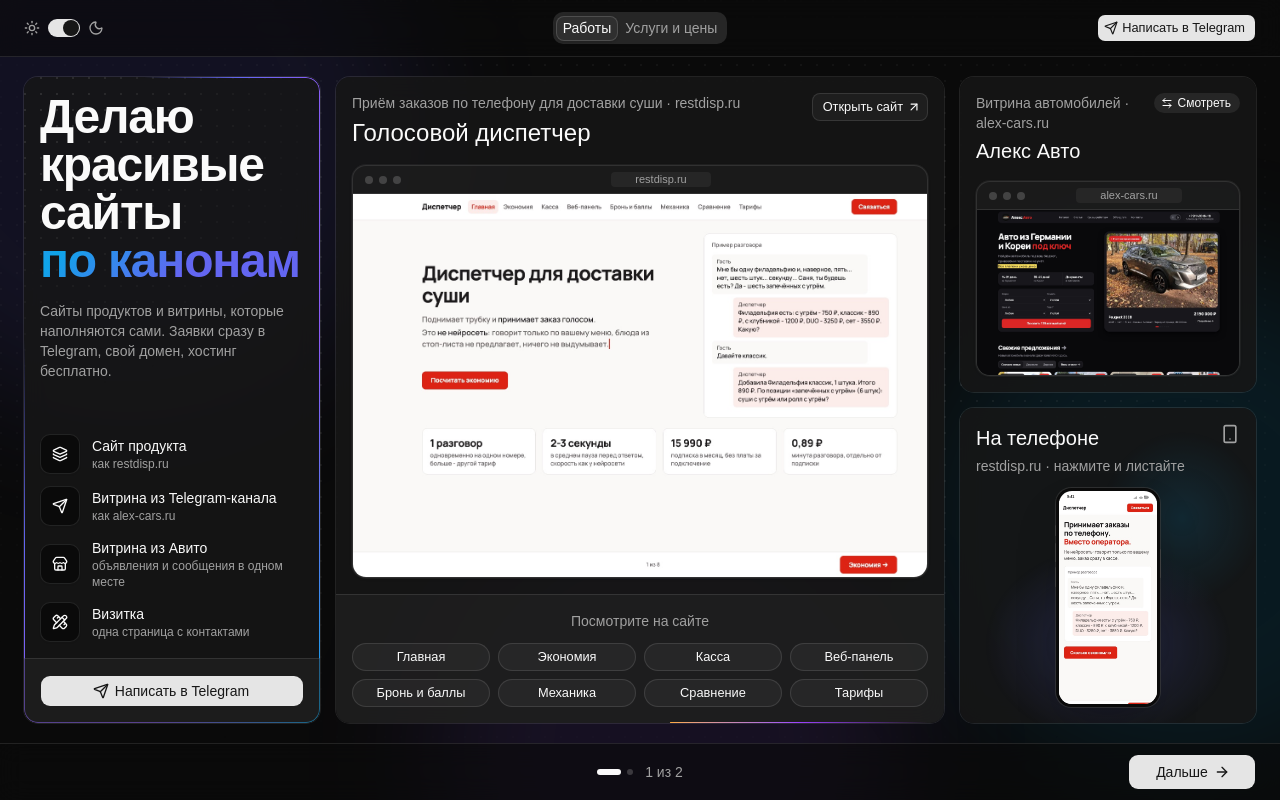
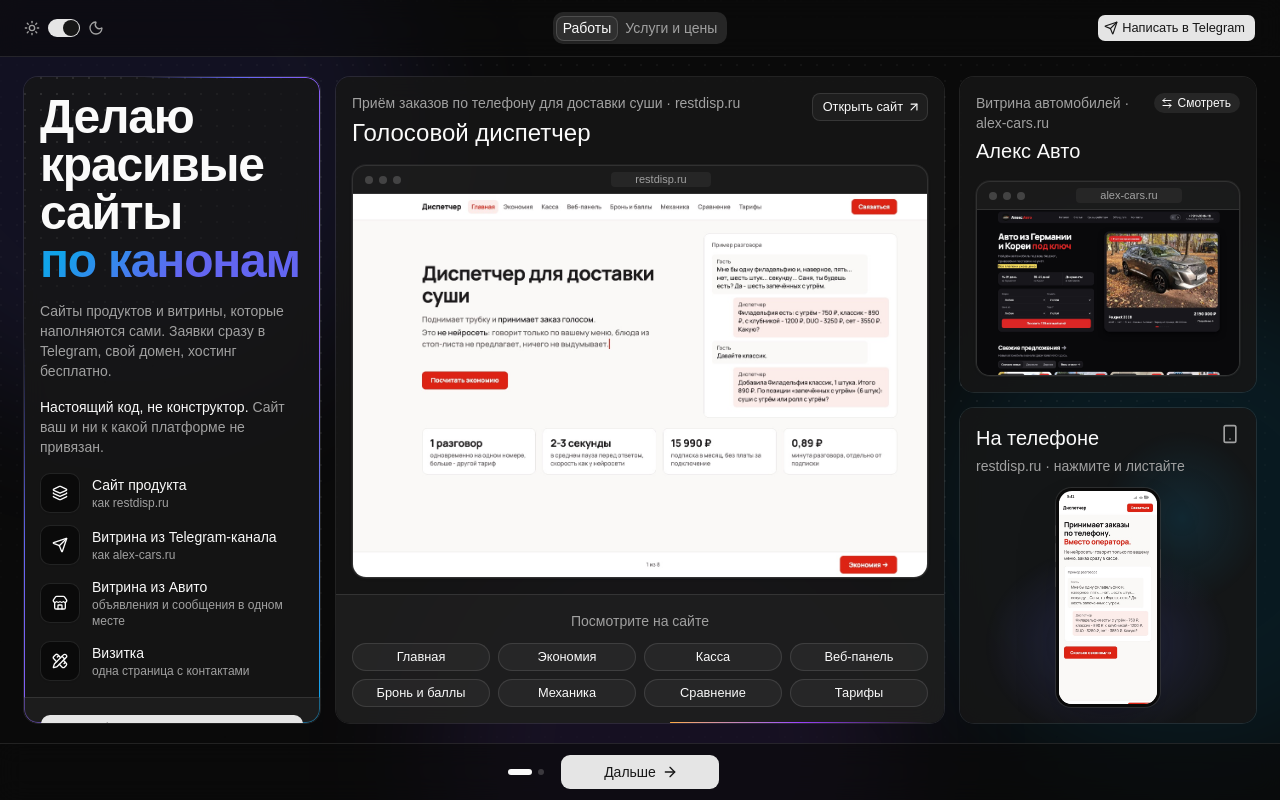
Before and after one commit to gozeff/imakeit, a React (Vite) app: page / in a window 1280 px wide. Built offline with nearby package versions, Linux system fonts and the light colour scheme.

Commit message:
Готовлю демо, настоящий код без конструкторов, честная форма связи, кнопка по центру, подсказка в окне внизу
Co-Authored-By: Claude Opus 5.5 <noreply@anthropic.com>

```diff
--- a/src/App.tsx
+++ b/src/App.tsx
@@ -164,6 +164,10 @@ function Intro() {
         <p className="text-muted-foreground">
           Сайты продуктов и витрины, которые наполняются сами. Заявки сразу в Telegram, свой
           домен, хостинг бесплатно.
+        </p>
+        <p className="text-sm text-muted-foreground">
+          <span className="font-medium text-foreground">Настоящий код, не конструктор.</span> Сайт
+          ваш и ни к какой платформе не привязан.
         </p>
         <div className="mt-auto flex flex-col gap-3">
           {doing.map((s) => (
@@ -388,9 +392,9 @@ function Plans() {
 function How() {
   const steps = [
     ["Смотрю, что у вас есть", "Канал, Авито, старый сайт или просто рассказ."],
-    ["Собираю демо бесплатно", "Присылаю ссылку, смотрите на телефоне."],
+    ["Готовлю демо бесплатно", "Присылаю ссылку, смотрите на телефоне."],
     ["Правки и оплата", "Платите, когда сайт нравится."],
-    ["Запуск", "Ваш домен, https и бот заявок."],
+    ["Запуск", "Ваш домен, https и бот заявок. Код ваш, без конструкторов."],
   ]
   return (
     <Card className={cn("md:col-span-2", tile)}>
@@ -426,25 +430,27 @@ function Contact() {
       />
       <CardHeader className="relative">
         <CardDescription>Связаться</CardDescription>
-        <CardTitle className="text-xl">Пришлите ссылку - покажу ваш сайт</CardTitle>
+        <CardTitle className="text-xl">Расскажите, какой сайт нужен</CardTitle>
       </CardHeader>
       <CardContent className="relative flex-1">
         <form
           className="flex flex-col gap-3 sm:flex-row sm:items-end"
           onSubmit={(e) => {
             e.preventDefault()
-            window.open(TG, "_blank")
+            const link = new FormData(e.currentTarget).get("channel")?.toString().trim()
+            const text = link ? `Здравствуйте! Хочу сайт. Вот что у меня есть: ${link}` : "Здравствуйте! Хочу сайт."
+            window.open(`${TG}?text=${encodeURIComponent(text)}`, "_blank")
           }}
         >
           <Field className="flex-1">
-            <FieldLabel htmlFor="channel">Канал, Авито или сайт</FieldLabel>
+            <FieldLabel htmlFor="channel">Ссылка на канал, Авито или сайт, если есть</FieldLabel>
             <InputGroup>
-              <InputGroupInput id="channel" placeholder="t.me/ваш_канал" />
+              <InputGroupInput id="channel" name="channel" placeholder="t.me/ваш_канал" />
             </InputGroup>
           </Field>
           <Button type="submit">
-            Показать мой сайт
-            <ArrowRightIcon data-icon="inline-end" />
+            <SendIcon data-icon="inline-start" />
+            Отправить в Telegram
           </Button>
         </form>
       </CardContent>
@@ -572,17 +578,8 @@ export default function App() {
       </div>
 
       <footer className="relative border-t bg-background/60 backdrop-blur-md">
-        <div className="mx-auto flex h-14 max-w-7xl items-center justify-between gap-4 px-4 md:px-6">
-          <div className="w-32">
-            {page > 0 && (
-              <Button variant="outline" size="lg" className="w-full" onClick={() => goTo(page - 1)}>
-                <ArrowLeftIcon data-icon="inline-start" />
-                Назад
-              </Button>
-            )}
-          </div>
-          <div className="flex items-center gap-3">
-            <div className="flex items-center gap-1.5" aria-hidden="true">
+        <div className="mx-auto grid h-14 max-w-7xl grid-cols-[1fr_auto_1fr] items-center gap-4 px-4 md:px-6">
+          <div className="flex items-center justify-end gap-1.5" aria-hidden="true">
             {pages.map((p, i) => (
               <span
                 key={p}
@@ -593,18 +590,17 @@ export default function App() {
               />
             ))}
           </div>
-            <span className="text-sm whitespace-nowrap text-muted-foreground tabular-nums">
-              {page + 1} из {pages.length}
-            </span>
-          </div>
-          <div className="w-32">
-            {page < pages.length - 1 && (
-              <Button size="lg" className="w-full" onClick={() => goTo(page + 1)}>
+          {page < pages.length - 1 ? (
+            <Button size="lg" className="w-40" onClick={() => goTo(page + 1)}>
               Дальше
               <ArrowRightIcon data-icon="inline-end" />
             </Button>
+          ) : (
+            <Button variant="outline" size="lg" className="w-40" onClick={() => goTo(page - 1)}>
+              <ArrowLeftIcon data-icon="inline-start" />
+              Назад
+            </Button>
           )}
-          </div>
         </div>
       </footer>
     </div>
--- a/src/components/previews.tsx
+++ b/src/components/previews.tsx
@@ -1,5 +1,5 @@
 import { useLayoutEffect, useRef, useState, type ReactNode } from "react"
-import { ArrowUpRightIcon, BatteryFullIcon, CheckIcon, SendIcon, SignalIcon, WifiIcon } from "lucide-react"
+import { ArrowUpRightIcon, BatteryFullIcon, CheckIcon, MousePointerClickIcon, SendIcon, SignalIcon, WifiIcon } from "lucide-react"
 
 import { Badge } from "@/components/ui/badge"
 import { Button } from "@/components/ui/button"
@@ -138,16 +138,18 @@ export function SitePreview({
         style={{ width: "min(64rem, calc((100svh - 11rem) * 1.6), calc(100vw - 2rem))", maxWidth: "none" }}
       >
         <DialogHeader className="flex-row items-center justify-between gap-4 border-b px-4 py-3 pr-12">
-          <div className="flex flex-col gap-0.5">
-            <DialogTitle>{name}</DialogTitle>
-            <DialogDescription>Живой сайт - можно листать и нажимать</DialogDescription>
-          </div>
+          <DialogTitle>{name}</DialogTitle>
+          <DialogDescription className="sr-only">Живой сайт: можно смотреть, кликать и листать</DialogDescription>
           <Badge variant="outline" className="hidden rounded-full sm:inline-flex">
             {url}
           </Badge>
         </DialogHeader>
         <ScaledFrame src={href} w={1440} h={900} title={name} poster={poster} />
-        <DialogFooter className="m-0 flex-row items-center justify-end border-t px-4 py-3">
+        <DialogFooter className="m-0 flex-row items-center justify-between gap-4 border-t px-4 py-3">
+          <span className="flex items-center gap-2 text-sm font-medium">
+            <MousePointerClickIcon className="size-4 text-muted-foreground" aria-hidden="true" />
+            Это живой сайт - можно смотреть, кликать и листать
+          </span>
           <Button size="lg" render={<a href={href} target="_blank" rel="noreferrer" />}>
             Перейти и посмотреть, как это работает
             <ArrowUpRightIcon data-icon="inline-end" />
@@ -184,7 +186,7 @@ export function PhonePreview({
           <ScaledFrame fill src={href} w={390} h={844} title={`${name} на телефоне`} poster={poster} />
         </PhoneFrame>
         <Badge variant="secondary" className="rounded-full">
-          Листайте и нажимайте - это настоящий сайт
+          Живой сайт - можно смотреть, кликать и листать
         </Badge>
       </DialogContent>
     </Dialog>
```
Lines whose indentation alone changed are shown as unchanged.
